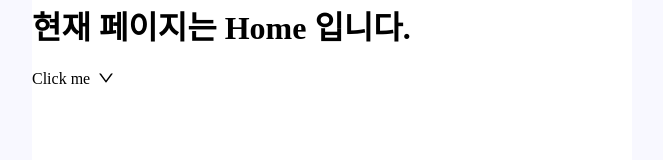
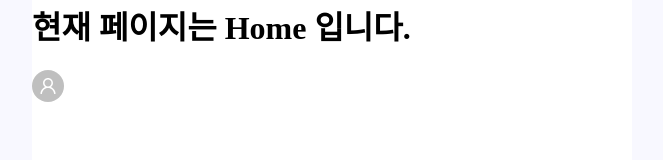
Before and after one commit to f-lab-edu/JBLY, a React (Create React App) app in the folder frontend/reactfront/: page / in a window 1280 px wide. Shown: the part 145-305 px from the top of the page, without its empty margins (308-971 px from the left). Built offline with nearby package versions, Linux system fonts and the light colour scheme.

Commit message:
feat : User Navbar

```diff
--- a/frontend/reactfront/src/component/Home.js
+++ b/frontend/reactfront/src/component/Home.js
@@ -1,14 +1,11 @@
 import React from "react";
-import {useNavigate} from "react-router";
-import LoginFrom from "./LoginForm";
-import { Button, Space } from 'antd';
-import DropdownComponent from "./footer/DropdownComponent";
+import Navbar from "./header/Navbar";
 
 const Home = () => {
     return (
         <div>
             <h1>현재 페이지는 Home 입니다.</h1>
-            <DropdownComponent/>
+            <Navbar/>
         </div>
     );
 };
--- a/frontend/reactfront/src/component/footer/AvatarComponent.jsx
+++ /dev/null
@@ -1,14 +0,0 @@
-import React from 'react';
-import { UserOutlined } from '@ant-design/icons';
-import { Avatar, Space } from 'antd';
-
-const AvatarComponent = () => {
-
-    return (
-        <Space>
-            <Avatar icon={<UserOutlined />} />
-        </Space>
-    )
-}
-
-export default AvatarComponent;
--- a/frontend/reactfront/src/component/footer/DropdownComponent.jsx
+++ /dev/null
@@ -1,38 +0,0 @@
-import React from 'react';
-import { DownOutlined } from '@ant-design/icons';
-import { Dropdown, Space } from 'antd';
-import AvatarComponent from "./AvatarComponent";
-
-const DropdownComponent = () => {
-
-    const items = [
-        {
-            label: <a href="https://www.antgroup.com">1st menu item</a>,
-            key: '0',
-        },
-        {
-            label: <a href="https://www.aliyun.com">두 번째</a>,
-            key: '1',
-        },
-        {
-            type: 'divider',
-        },
-        {
-            label: '3rd menu item',
-            key: '3',
-        },
-    ];
-
-    return (
-        <Dropdown menu={{items}} trigger={['click']}>
-            <a onClick={(e) => e.preventDefault()}>
-                <Space>
-                    Click me
-                    <DownOutlined/>
-                </Space>
-            </a>
-        </Dropdown>
-    );
-};
-
-export default DropdownComponent;
--- /dev/null
+++ b/frontend/reactfront/src/component/header/Navbar.jsx
@@ -0,0 +1,35 @@
+import React, { useState } from 'react';
+import { Avatar, Menu, Dropdown } from 'antd';
+import {UserOutlined} from "@ant-design/icons";
+
+const Navbar = () => {
+  const [isMenuVisible, setMenuVisible] = useState(false);
+
+  const handleAvatarClick = () => {
+    setMenuVisible(!isMenuVisible);
+  };
+
+  const handleMenuClick = ({ key }) => {
+    // 메뉴 항목 클릭 이벤트 처리
+    // 예: 다른 페이지로 이동하거나 기능 수행
+    console.log('Clicked menu item:', key);
+  };
+
+  const menu = (
+    <Menu onClick={handleMenuClick}>
+      <Menu.Item key="1">메뉴 항목 1</Menu.Item>
+      <Menu.Item key="2">메뉴 항목 2</Menu.Item>
+      <Menu.Item key="3">메뉴 항목 3</Menu.Item>
+    </Menu>
+  );
+
+  return (
+    <div>
+      <Dropdown overlay={menu} visible={isMenuVisible} onVisibleChange={setMenuVisible}>
+        <Avatar icon={<UserOutlined />} onClick={handleAvatarClick} />
+      </Dropdown>
+    </div>
+  );
+};
+
+export default Navbar;
```
Also changed, not shown: frontend/reactfront/src/component/header/AvatarComponent.jsx (added, +20 -0 lines), frontend/reactfront/src/component/header/DropdownComponent.jsx (added, +48 -0 lines).
